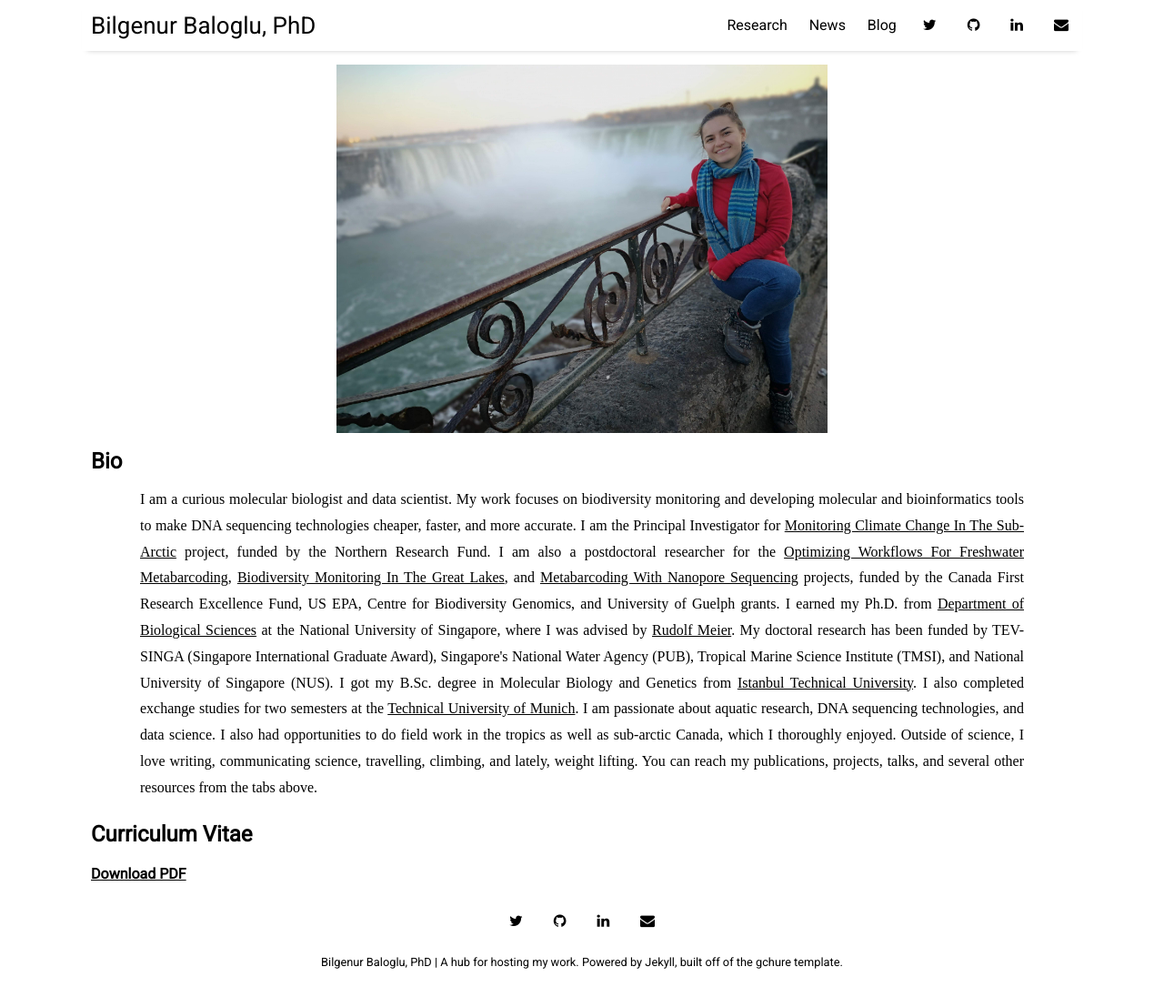
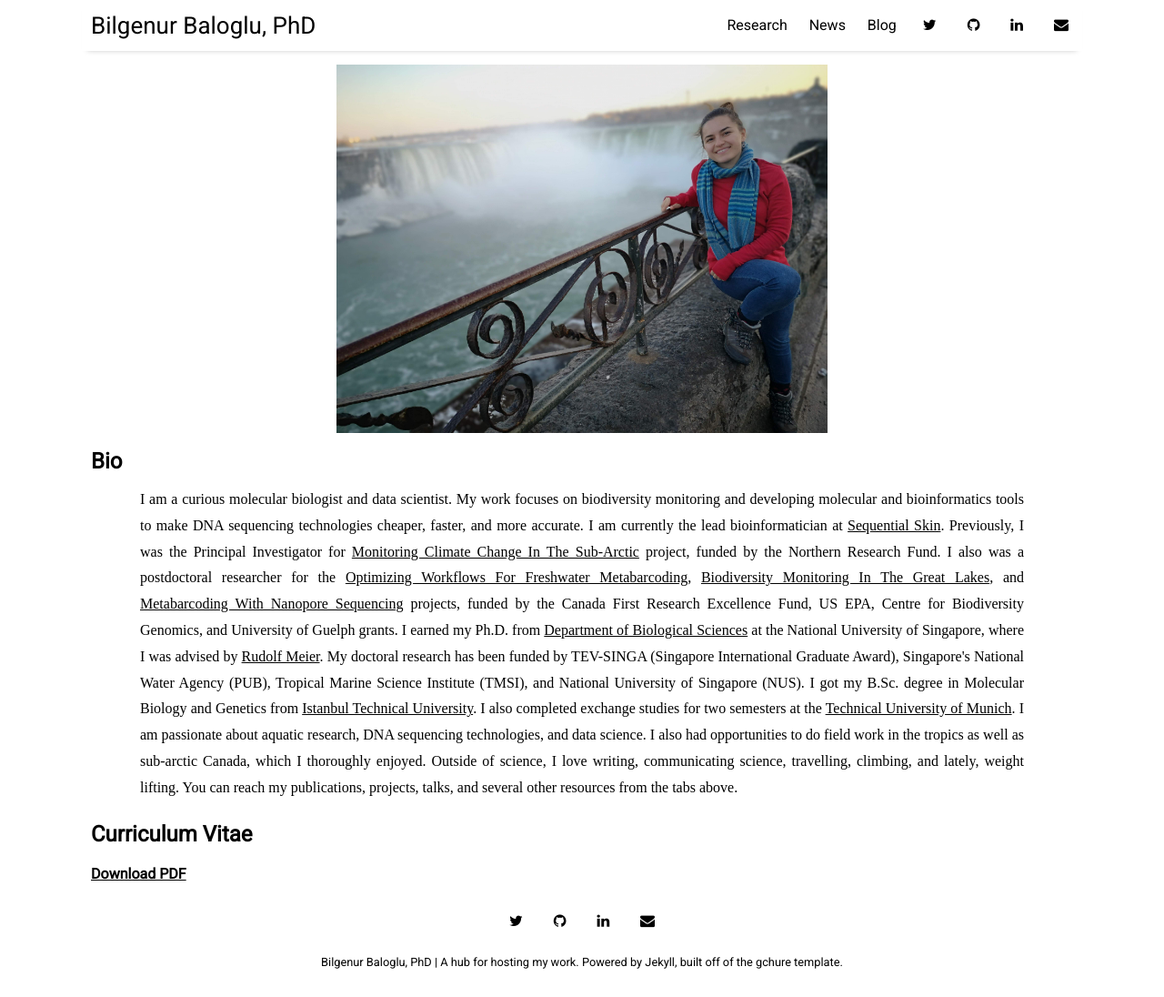
Before and after one commit to BBaloglu/bbaloglu.github.io, a Jekyll site: the page built from index.html, in a window 1280 px wide and 1096 px high. Shown: the whole window at 91% size. Built offline with Jekyll 4.4.1, drawn with Linux system fonts in a browser that asks for light colours; nearby versions of some CDN libraries; the list of posts is cut into pages by our own code.

Commit message:
Update home.html

```diff
--- a/_layouts/home.html
+++ b/_layouts/home.html
@@ -12,7 +12,7 @@ auto; line-height: 1.8em;  text-align: justify; text-justify: inter-word;">
 
 I am a curious molecular biologist and data scientist. My work focuses on biodiversity monitoring and developing molecular and bioinformatics tools to make DNA sequencing technologies cheaper, faster, and more accurate.
 
-I am the Principal Investigator for <a href="https://bbaloglu.github.io/research/understanding-climate-change.html">Monitoring Climate Change In The Sub-Arctic</a> project, funded by the Northern Research Fund. I am also a postdoctoral researcher for the <a href="https://bbaloglu.github.io/research/improving-Metabarcoding.html">Optimizing Workflows For Freshwater Metabarcoding</a>, <a href="https://bbaloglu.github.io/research/GreatLakesEPA.html">Biodiversity Monitoring In The Great Lakes</a>, and <a href="https://bbaloglu.github.io/research/ashure.html">Metabarcoding With Nanopore Sequencing</a> projects, funded by the Canada First Research Excellence Fund, US EPA, Centre for Biodiversity Genomics, and University of Guelph grants.
+I am currently the lead bioinformatician at <a href="https://www.sequentialskin.com/">Sequential Skin</a>. Previously, I was the Principal Investigator for <a href="https://bbaloglu.github.io/research/understanding-climate-change.html">Monitoring Climate Change In The Sub-Arctic</a> project, funded by the Northern Research Fund. I also was a postdoctoral researcher for the <a href="https://bbaloglu.github.io/research/improving-Metabarcoding.html">Optimizing Workflows For Freshwater Metabarcoding</a>, <a href="https://bbaloglu.github.io/research/GreatLakesEPA.html">Biodiversity Monitoring In The Great Lakes</a>, and <a href="https://bbaloglu.github.io/research/ashure.html">Metabarcoding With Nanopore Sequencing</a> projects, funded by the Canada First Research Excellence Fund, US EPA, Centre for Biodiversity Genomics, and University of Guelph grants.
 
 I earned my Ph.D. from <a href="http://www.dbs.nus.edu.sg/">Department of Biological Sciences</a> at the National University of Singapore, where I was advised by <a href="http://www.dbs.nus.edu.sg/staff/meier.htm">Rudolf Meier</a>. My doctoral research has been funded by TEV-SINGA (Singapore International Graduate Award), Singapore's National Water Agency (PUB), Tropical Marine Science Institute (TMSI), and National University of Singapore (NUS).
 I got my B.Sc. degree in Molecular Biology and Genetics from <a href="http://www.global.itu.edu.tr/">Istanbul Technical University</a>. I also completed exchange studies for two semesters at the <a href="https://www.tum.de/en/">Technical University of Munich</a>.
```
